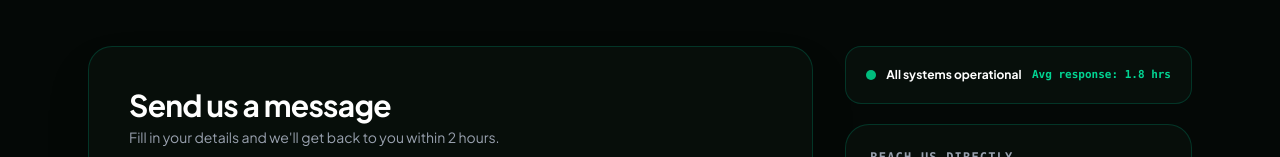
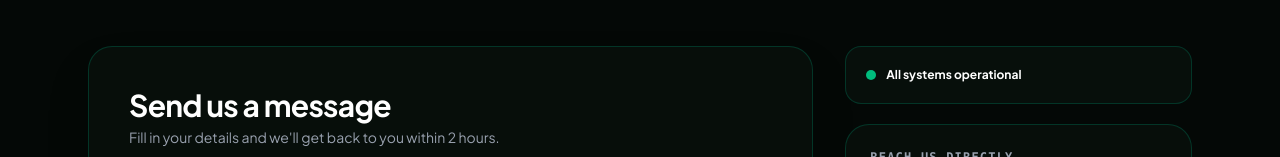
Before and after one commit to infinologylexvra-cmyk/PROPZY, a Next.js app: page /contact in a window 1280 px wide. Shown: the part 541-698 px from the top of the page. Built offline with nearby package versions, Linux system fonts and the light colour scheme; a web font is replaced by a local one.

Commit message:
remove avereage response time

```diff
--- a/app/contact/page.tsx
+++ b/app/contact/page.tsx
@@ -209,7 +209,7 @@ export default function ContactPage() {
                 </span>
                 <span className="text-xs font-bold text-white">All systems operational</span>
               </div>
-              <span className="text-[11px] font-mono text-emerald-400 font-semibold">Avg response: 1.8 hrs</span>
+
             </div>
 
             {/* Card 2: REACH US DIRECTLY */}
```
